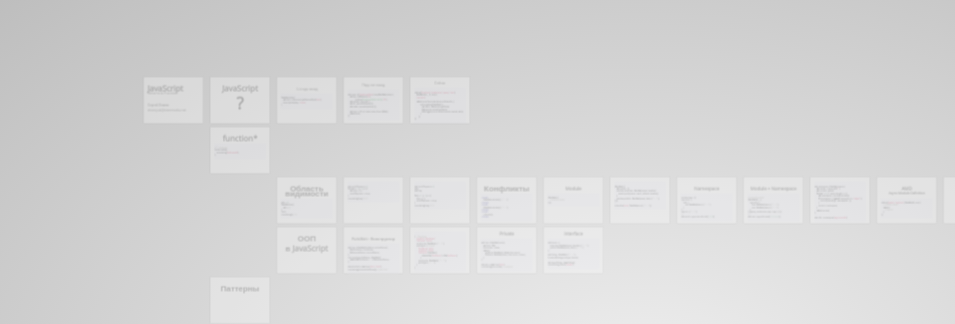
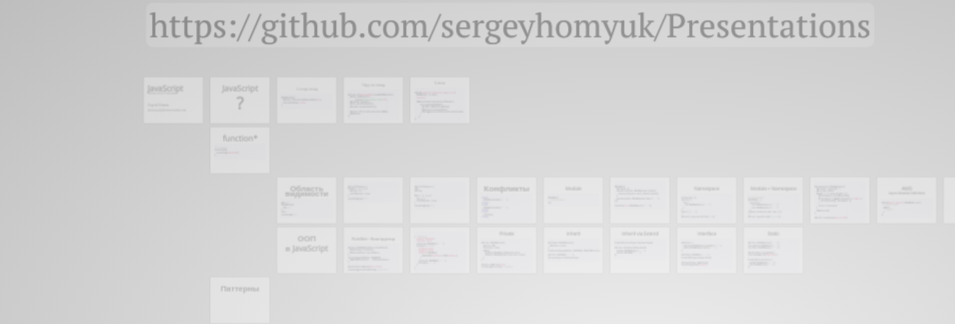
Before and after one commit to sergeykhomyuk/Presentations, a plain HTML site: page JavaScript-Patterns-and-Practices/index.html in a window 1280 px wide. Shown: the top 324 px of the page, 0-955 px from the left. Drawn offline with nearby package versions, Linux system fonts and the light colour scheme.

Commit message:
Adding links + inheritance slides to JavaScript P&P presentation

```diff
--- a/JavaScript-Patterns-and-Practices/index.html
+++ b/JavaScript-Patterns-and-Practices/index.html
@@ -470,7 +470,40 @@ console.log(john.name); // undefined
             </pre>
     </div>
 
-    <div id="FunctionAsClassInterface" class="step slide" data-x="3000" data-y="750">
+    <div id="FunctionAsClassInherit" class="step slide" data-x="3000" data-y="750">
+        <q style="text-align: center; margin-top: 30px;">
+            <b style="font-size: 70px;">Inherit</b>
+        </q>
+        <pre >
+                <code class="javascript">
+var People = function(name) {
+    this.name = name;
+};
+People.prototype.getName = function() { return this.name; };
+
+var User = function() { /* ... */ };
+User.prototype = People.prototype;
+                </code>
+            </pre>
+    </div>
+
+    <div id="FunctionAsClassInheritViaExtend" class="step slide" data-x="4000" data-y="750">
+        <q style="text-align: center; margin-top: 30px;">
+            <b style="font-size: 70px;">Inherit via Extend</b>
+        </q>
+        <pre >
+                <code class="javascript">
+$.extend(User.prototype, People.prototype);
+
+var User = Backbone.Model.extend({
+    initialize: function(login) { /* ... */ },
+    validate: function() { /* ... */ }
+});
+                </code>
+            </pre>
+    </div>
+
+    <div id="FunctionAsClassInterface" class="step slide" data-x="5000" data-y="750">
         <q style="text-align: center; margin-top: 30px;">
             <b style="font-size: 70px;">Interface</b>
         </q>
@@ -486,6 +519,27 @@ $.extend(Dialog.prototype, Events);
 
 var aboutDialog = new Dialog();
 aboutDialog.publish('closed');
+                </code>
+            </pre>
+    </div>
+
+   <div id="FunctionAsClassStatic" class="step slide" data-x="6000" data-y="750">
+        <q style="text-align: center; margin-top: 30px;">
+            <b style="font-size: 70px;">Static</b>
+        </q>
+        <pre >
+                <code class="javascript">
+var User = function(name) { /* ... */ };
+User.getById = function(id) { /* ... */ };
+User.save = function(user) { /* ... */ };
+
+var johnGold = User.getById(1);
+User.save(new User('Mike Silver'));
+
+$.extend(User.constructor, {
+   getById: function(id) { /* ... */ },
+   save: function(user) { /* ... */ }
+});
                 </code>
             </pre>
     </div>
@@ -1149,6 +1203,16 @@ facade.mvc.Collection = function (collection) {
             <img src="img/javascript-web-apps.jpg" width="300px;" />
         </div>
     </div>
+
+    <div id="overview" class="step" data-x="4000" data-y="3000" data-scale="15">
+    </div>
+
+    <div id="Links" class="step" data-x="-3000" data-y="-3000">
+        <div style="font-size: 500px; text-align: center;">
+            <a href="http://homyuk.com/p/js">http://homyuk.com/p/js</a>
+            <a href="https://github.com/sergeyhomyuk/Presentations">https://github.com/sergeyhomyuk/Presentations</a>
+        </div>
+    </div>
     <!--
 
         So to make a summary of all the possible attributes used to position presentation steps, we have:
@@ -1164,8 +1228,7 @@ facade.mvc.Collection = function (collection) {
         CSS transfrom docs: https://developer.mozilla.org/en/CSS/transform
 
     -->
-    <div id="overview" class="step" data-x="4000" data-y="3000" data-scale="15">
-    </div>
+
 
 </div>
 
```
